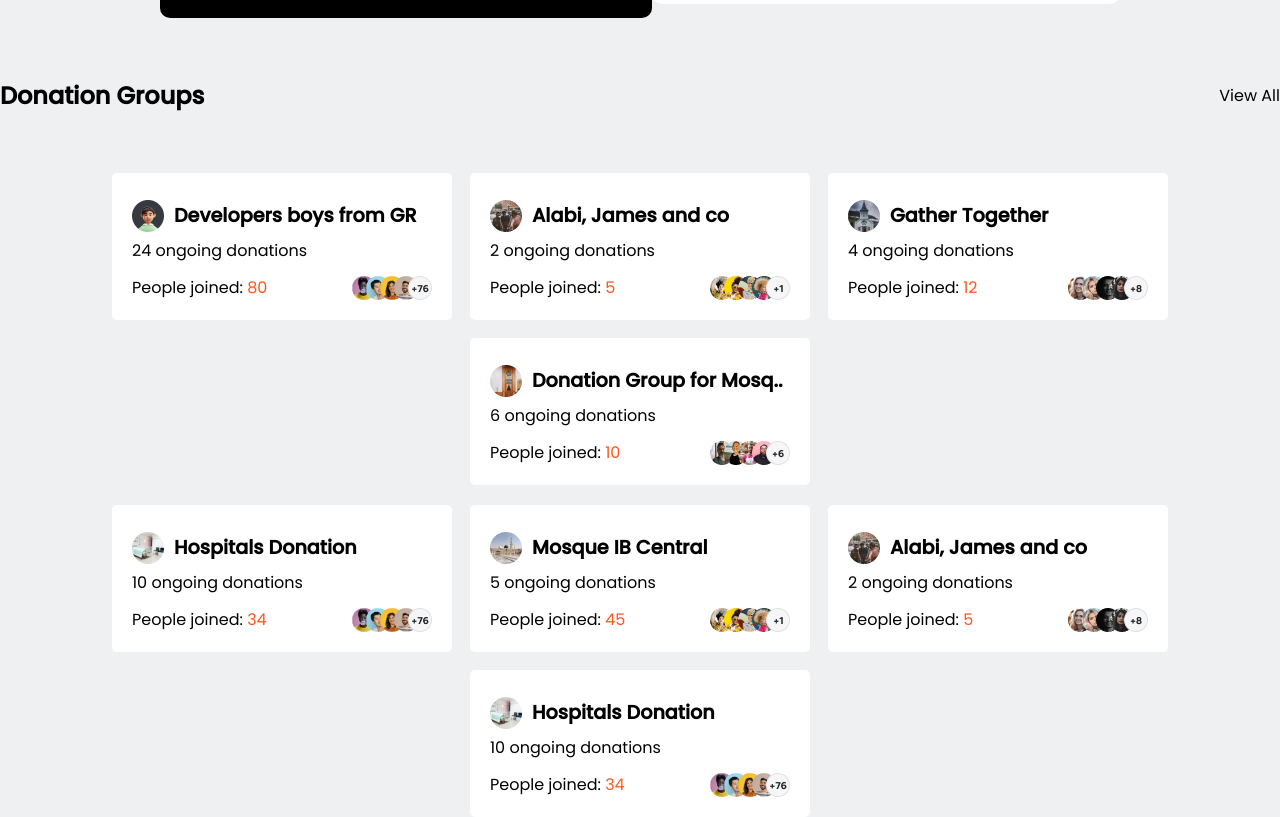
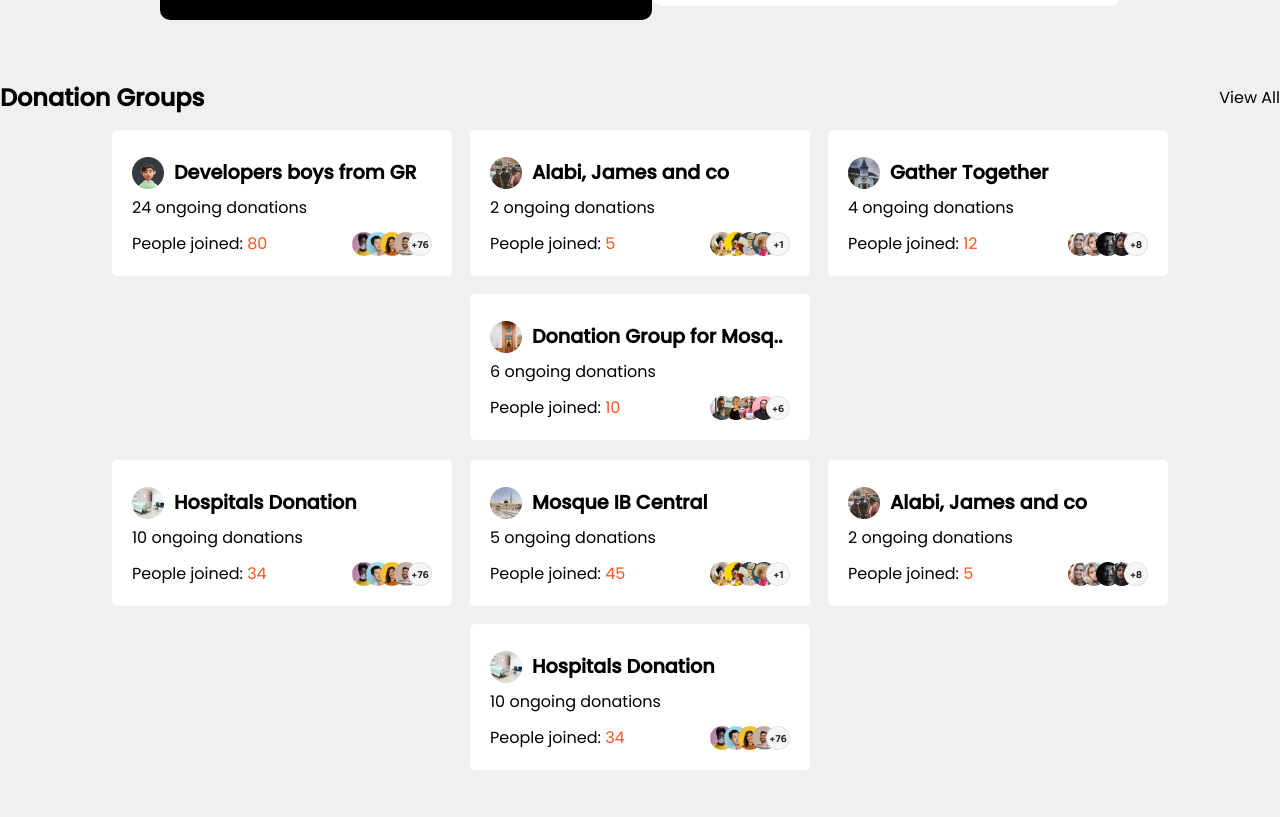
Before and after one commit to IderaNimah/Sadaqah-App, a React (Vite) app: page / in a window 1280 px wide. Shown: the part 682-1499 px from the top of the page. After the commit the page ends 1472 px from the top, so only its background shows below. Built offline with nearby package versions, Linux system fonts and the light colour scheme.

Commit message:
donation

```diff
--- a/src/App.css
+++ b/src/App.css
@@ -89,7 +89,7 @@ nav li:hover {
   background-color: #ffff;
   padding: 40px;
   margin: auto;
-
+  border: 1px #DEE2E6 solid;
   max-width: 1200px;
   align-items: center;
   border-radius: 10px;
@@ -163,29 +163,28 @@ nav li:hover {
   text-decoration: none;
 }
 
-.don h2{
+.don h2 {
   margin-bottom: 15px;
 }
 
-.don p{
-  color: #CED4DA;
-  ;
+.don p {
+  color: #ced4da;
 }
-.referlink{
+.referlink {
   margin-top: 55px;
 }
-.referhref{
+.referhref {
   background-color: #ffff;
-  color:#FD561E;
+  color: #fd561e;
   padding: 11px;
-  border-radius: 5px ;
-  border: 2px solid #FD561E;
+  border-radius: 5px;
+  border: 2px solid #fd561e;
 }
 
-.referlink a{
+.referlink a {
   text-decoration: none;
 }
-.ref{
+.ref {
   width: 50%;
   margin-left: 18px;
 }
@@ -197,23 +196,21 @@ text-decoration: none;
   margin-top: 12px;
 }
 
-.ref p{
-  color: #343A40;
-  ;
+.ref p {
+  color: #343a40;
 }
 /*  */
-.coll-one{
+.coll-one {
   display: flex;
   align-items: center;
   gap: 10px;
 }
-.coll-one img{
+.coll-one img {
   max-width: 100%;
   height: auto;
   display: block;
 }
-.profile{
-
+.profile {
   background: #ffff;
   padding: 20px;
   width: 300px;
@@ -225,28 +222,30 @@ text-decoration: none;
   margin: 8px 0;
 }
 
-.profilefooter{
+.profilefooter {
   display: flex;
   align-items: center;
   justify-content: space-between;
- margin-top: 12px;
+  margin-top: 11px;
 }
 
+.major-donation {
+  margin-top: -45px;
+}
 .donation-container,
 .donation-container-two {
   display: flex;
   flex-wrap: wrap;
   gap: 18px; /* Space between components */
   justify-content: center; /* Center alignment for components */
-   margin-bottom: -20px; /* Space between the two sections */
-   margin-top: 40px;
+  margin-bottom: 20px; /* Space between the two sections */
 }
 
- .numco{
-  color:#FD561E;
+.numco {
+  color: #fd561e;
 }
 
-.enter{
+.enter {
   display: flex;
   justify-content: space-between;
   align-items: center;
--- a/src/components/Donationmain.jsx
+++ b/src/components/Donationmain.jsx
@@ -66,6 +66,8 @@ function DonationMain() {
   return (
     <>
       <Entre/>
+      <div className="major-donation">
+
       <div className="donation-container">
         {donationGroupOne.map((donor, index) => (
           <Donationgroup key={index} donor={donor} />
@@ -75,6 +77,8 @@ function DonationMain() {
         {donationGroupTwo.map((donor, index) => (
           <Donationgroup key={index} donor={donor} />
         ))}
+      </div>
+
       </div>
     </>
   );
```
Lines whose indentation alone changed are shown as unchanged.
